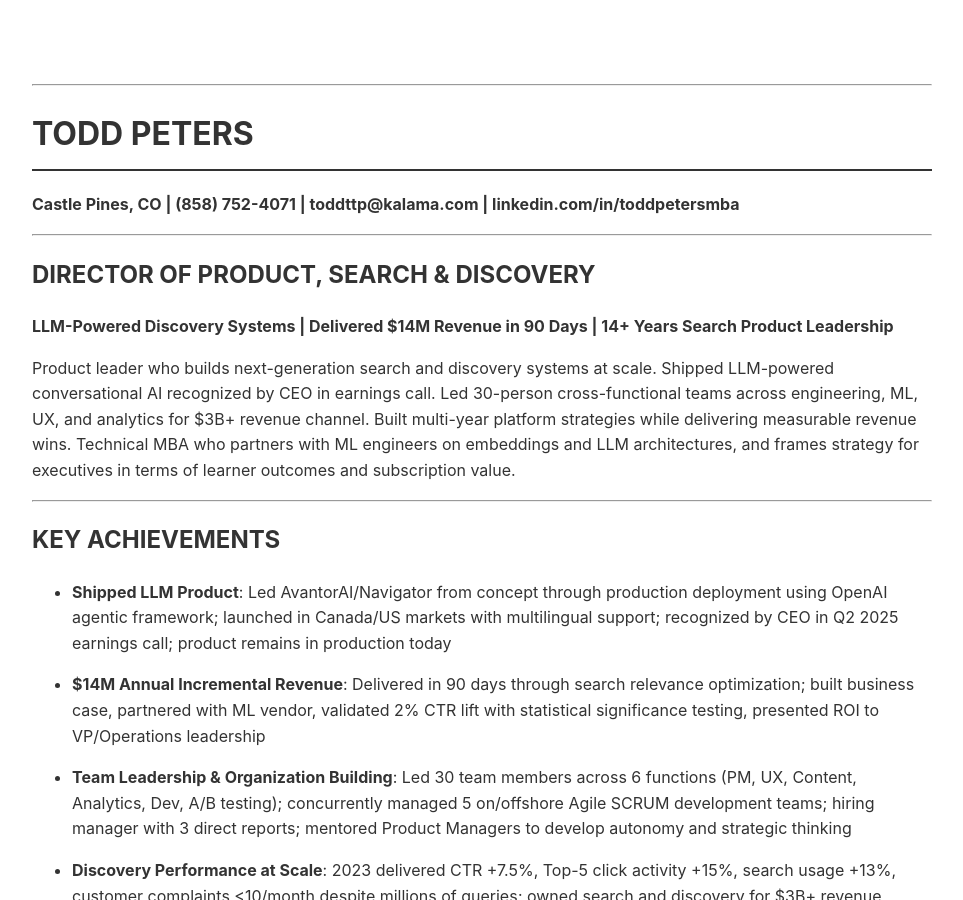
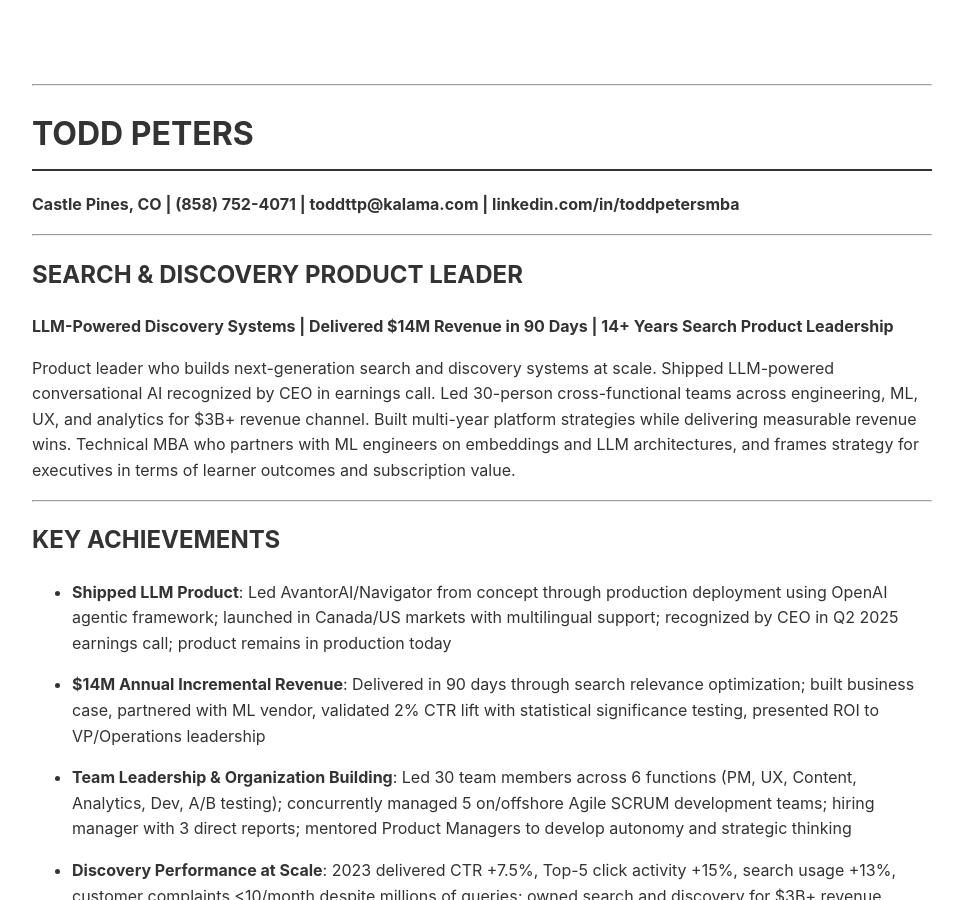
Before and after one commit to tsimech/tsimech.github.io, a Jekyll site: the page built from docs/scribd.md, in a window 1280 px wide and 900 px high, scrolled down 1430 px. Shown: the whole window, without its empty margins (158-1121 px from the left). Built offline with Jekyll 4.4.1, drawn with Linux system fonts in a browser that asks for light colours.

Commit message:
Fix Scribd resume header: professional identity not job title

```diff
--- a/docs/scribd.md
+++ b/docs/scribd.md
@@ -43,7 +43,7 @@ Todd Peters
 
 ---
 
-## DIRECTOR OF PRODUCT, SEARCH & DISCOVERY
+## SEARCH & DISCOVERY PRODUCT LEADER
 **LLM-Powered Discovery Systems | Delivered $14M Revenue in 90 Days | 14+ Years Search Product Leadership**
 
 Product leader who builds next-generation search and discovery systems at scale. Shipped LLM-powered conversational AI recognized by CEO in earnings call. Led 30-person cross-functional teams across engineering, ML, UX, and analytics for $3B+ revenue channel. Built multi-year platform strategies while delivering measurable revenue wins. Technical MBA who partners with ML engineers on embeddings and LLM architectures, and frames strategy for executives in terms of learner outcomes and subscription value.
```
